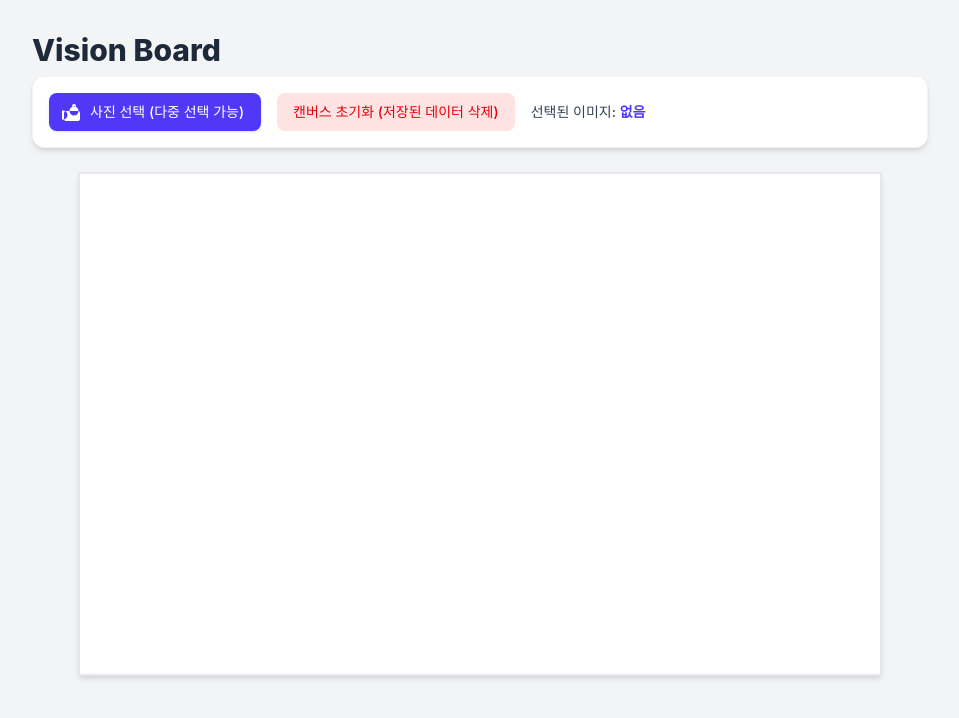
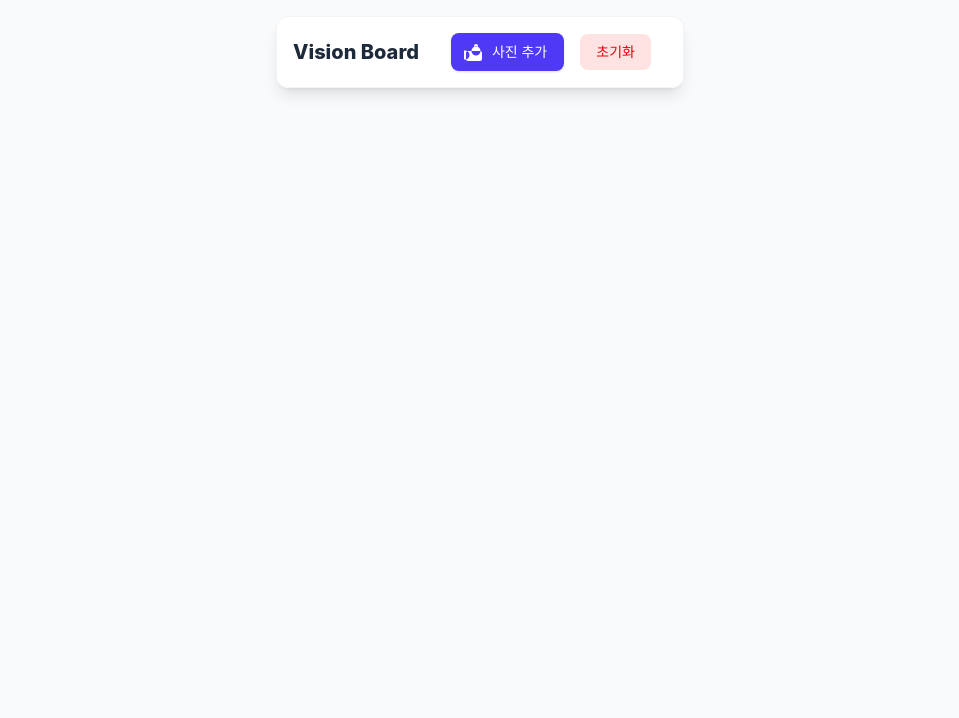
Before and after one commit to eto2000/visionboard, a React (Vite) app: page / in a window 1280 px wide. Shown: the top 718 px of the page, without its empty margins (160-1119 px from the left). Built offline with nearby package versions, Linux system fonts and the light colour scheme.

Commit message:
캔버스 사이즈 변경

```diff
--- a/src/App.jsx
+++ b/src/App.jsx
@@ -2,7 +2,7 @@ import CanvasEditor from './components/CanvasEditor'
 
 function App() {
   return (
-    <div className="p-4 md:p-8 flex flex-col items-center min-h-screen">
+    <div className="flex flex-col min-h-screen">
       <CanvasEditor />
     </div>
   )
--- a/src/components/CanvasEditor.jsx
+++ b/src/components/CanvasEditor.jsx
@@ -4,8 +4,6 @@ const STORAGE_KEY = 'canvasImageEditorState';
 const STORAGE_SELECTION_KEY = 'canvasActiveSelection';
 const CONTROL_HANDLE_SIZE = 12;
 const MIN_SIZE = 20;
-const CANVAS_WIDTH = 800;
-const CANVAS_HEIGHT = 500;
 
 export default function CanvasEditor() {
     const canvasRef = useRef(null);
@@ -20,10 +18,9 @@ export default function CanvasEditor() {
 
     // State for UI updates
     const [selectedImageName, setSelectedImageName] = useState('없음');
-    const [selectedImageId, setSelectedImageId] = useState(null); // Use ID or reference comparison? ref comparison is tricky with state, store index or unique ID.
-    // Actually, we can store the "selected image object" in a ref, but to trigger UI update for name, we need state.
-    // Let's keep `selectedImageRef` for logic and `selectedImageName` for UI.
+    const [selectedImageId, setSelectedImageId] = useState(null);
     const selectedImageRef = useRef(null);
+    const [canvasSize, setCanvasSize] = useState({ width: window.innerWidth, height: window.innerHeight });
 
     // --- Helper Functions ---
 
@@ -265,14 +262,14 @@ export default function CanvasEditor() {
 
             const img = new Image();
             img.onload = () => {
-                const scale = Math.min(1, Math.min(CANVAS_WIDTH / width / 2, CANVAS_HEIGHT / height / 2));
+                const scale = Math.min(1, Math.min(canvasSize.width / width / 2, canvasSize.height / height / 2));
                 const newWidth = width * scale;
                 const newHeight = height * scale;
 
                 const newImage = {
                     img: img,
-                    x: (CANVAS_WIDTH - newWidth) / 2,
-                    y: (CANVAS_HEIGHT - newHeight) / 2,
+                    x: (canvasSize.width - newWidth) / 2,
+                    y: (canvasSize.height - newHeight) / 2,
                     width: newWidth,
                     height: newHeight,
                     rotation: 0,
@@ -430,11 +427,25 @@ export default function CanvasEditor() {
     // --- Effects ---
 
     useEffect(() => {
+        const handleResize = () => {
+            const newWidth = window.innerWidth;
+            const newHeight = window.innerHeight;
+            setCanvasSize({ width: newWidth, height: newHeight });
+
+            // Update canvas DOM immediately to prevent flicker or clear
+            if (canvasRef.current) {
+                canvasRef.current.width = newWidth;
+                canvasRef.current.height = newHeight;
+                draw();
+            }
+        };
+
+        window.addEventListener('resize', handleResize);
+
         // Initial load
         const canvas = canvasRef.current;
-        // High-DPI display support could be added here but keeping simple for now (1:1 with CSS) const dpr = window.devicePixelRatio || 1;
-        canvas.width = CANVAS_WIDTH;
-        canvas.height = CANVAS_HEIGHT;
+        canvas.width = window.innerWidth;
+        canvas.height = window.innerHeight;
 
         loadImages();
 
@@ -471,6 +482,7 @@ export default function CanvasEditor() {
         window.addEventListener('keydown', handleKeyDown);
 
         return () => {
+            window.removeEventListener('resize', handleResize);
             window.removeEventListener('mousemove', onMouseMove);
             window.removeEventListener('mouseup', onMouseUp);
             window.removeEventListener('touchmove', onTouchMove);
@@ -481,18 +493,19 @@ export default function CanvasEditor() {
     }, []);
 
     return (
-        <div className="max-w-4xl w-full">
-            <h1 className="text-3xl font-extrabold text-gray-800 mb-2">Vision Board</h1>
-            {/* <p className="text-gray-500 mb-6">Upload multiple images and arrange them on the canvas by moving, resizing, and rotating. (Your browser will remember the state even if you close it.)</p> */}
+        <div className="w-full h-screen flex flex-col relative overflow-hidden">
 
-            {/* 컨트롤 패널 */}
-            <div className="flex flex-col sm:flex-row gap-4 mb-6 p-4 bg-white rounded-xl shadow-md border border-gray-100">
+            {/* 컨트롤 패널 - Absolute position to float over or stay at top */}
+            <div className="absolute top-4 left-4 right-4 z-10 flex flex-col sm:flex-row gap-4 p-4 bg-white/90 backdrop-blur-sm rounded-xl shadow-lg border border-gray-100 max-w-fit mx-auto transition-all hover:bg-white">
+                <div className="flex flex-col sm:flex-row items-center gap-4">
+                    <h1 className="text-xl font-extrabold text-gray-800 mr-4">Vision Board</h1>
+
                     <label htmlFor="fileInput"
                         className="cursor-pointer inline-flex items-center justify-center px-4 py-2 border border-transparent text-sm font-medium rounded-lg shadow-sm text-white bg-indigo-600 hover:bg-indigo-700 focus:outline-none focus:ring-2 focus:ring-offset-2 focus:ring-indigo-500 transition duration-150 ease-in-out w-full sm:w-auto">
                         <svg className="w-5 h-5 mr-2 -ml-1" fill="currentColor" viewBox="0 0 20 20" xmlns="http://www.w3.org/2000/svg">
                             <path d="M5.5 13a4.5 4.5 0 01-9 0 4.5 4.5 0 019 0zm11-4a4.5 4.5 0 01-9 0 4.5 4.5 0 019 0zM12 2a2 2 0 00-2 2v1h4V4a2 2 0 00-2-2zM4 9a2 2 0 00-2 2v6a2 2 0 002 2h12a2 2 0 002-2v-6a2 2 0 00-2-2H4z"></path>
                         </svg>
-                    사진 선택 (다중 선택 가능)
+                        사진 추가
                     </label>
                     <input
                         type="file"
@@ -507,20 +520,21 @@ export default function CanvasEditor() {
                     <button
                         onClick={handleClear}
                         className="px-4 py-2 text-sm font-medium rounded-lg text-red-600 bg-red-100 hover:bg-red-200 transition duration-150 ease-in-out w-full sm:w-auto">
-                    캔버스 초기화 (저장된 데이터 삭제)
+                        초기화
                     </button>
 
-                <div className="text-sm font-medium text-gray-700 self-center">
-                    선택된 이미지: <span className="font-semibold text-indigo-600">{selectedImageName}</span>
+                    <div className="text-sm font-medium text-gray-700">
+                        <span className="font-semibold text-indigo-600">{selectedImageName !== '없음' ? selectedImageName : ''}</span>
+                    </div>
                 </div>
             </div>
 
             {/* 캔버스 영역 */}
-            <div className="flex justify-center items-center w-full h-auto min-h-[500px]">
+            <div className="flex-1 w-full h-full bg-gray-50">
                 <canvas
                     ref={canvasRef}
                     id="imageCanvas"
-                    className="border-2 border-gray-200 shadow-md bg-white touch-none"
+                    className="block touch-none"
                     onMouseDown={handleMouseDown}
                     onTouchStart={(e) => {
                         if (e.touches.length === 1) handleMouseDown(e);
```
Lines whose indentation alone changed are shown as unchanged.
